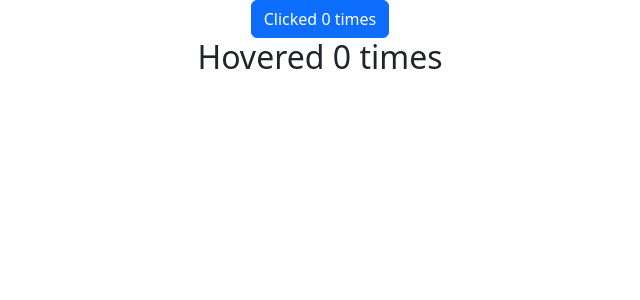
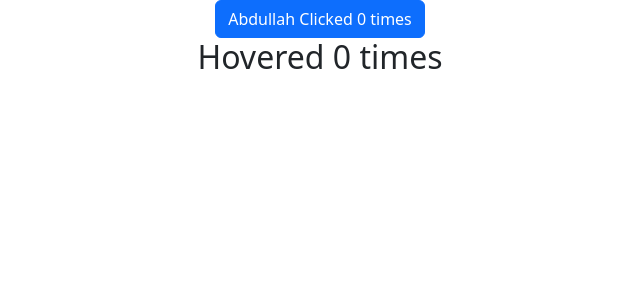
Before and after one commit to abdullahasif1/ReactJS-ALL-IN-ONE, a React (Create React App) app: page / in a window 1280 px wide. Shown: the top 300 px of the page, without its empty margins (320-960 px from the left). Built offline with nearby package versions, Linux system fonts and the light colour scheme.

Commit message:
Passing Down props in HOC

```diff
--- a/src/App.js
+++ b/src/App.js
@@ -32,7 +32,7 @@ function App() {
   return (
     <div className="App">
 
-      <ClickCounter/>
+      <ClickCounter name='Abdullah'/>
       <HoverCounter/>
 
 
--- a/src/Components/ClickCounter.js
+++ b/src/Components/ClickCounter.js
@@ -4,10 +4,10 @@ import UpdatedComponent from './withCounter'
 class ClickCounter extends Component {
 
   render() {
-    const {count, increamentCount} = this.props
+    const {count, increamentCount, name} = this.props
     return (
 
-        <button className='btn btn-primary' onClick={increamentCount}>Clicked {count} times</button>
+        <button className='btn btn-primary' onClick={increamentCount}>{name} Clicked {count} times</button>
 
     )
   }
--- a/src/Components/withCounter.js
+++ b/src/Components/withCounter.js
@@ -16,7 +16,7 @@ const UpdatedComponent = OriginalComponent => {
               })
           }
       render() {
-        return <OriginalComponent count = {this.state.count} increamentCount={this.increamentCount}/>
+        return <OriginalComponent count = {this.state.count} increamentCount={this.increamentCount} {...this.props}/>
       }
     }
 
```
